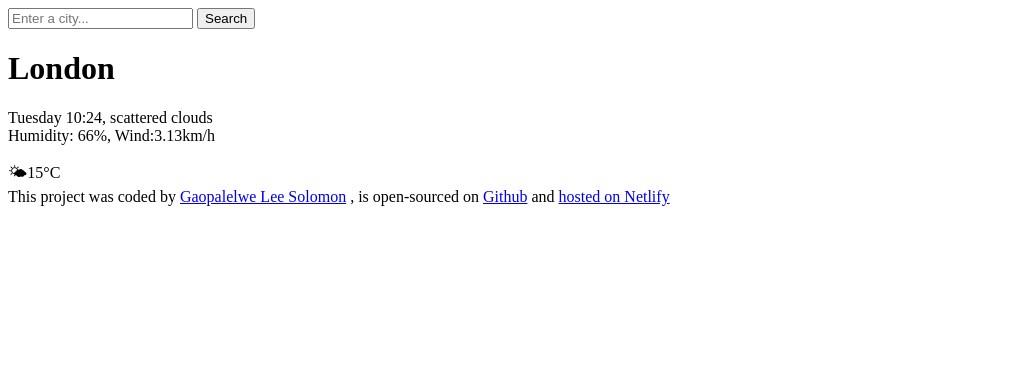
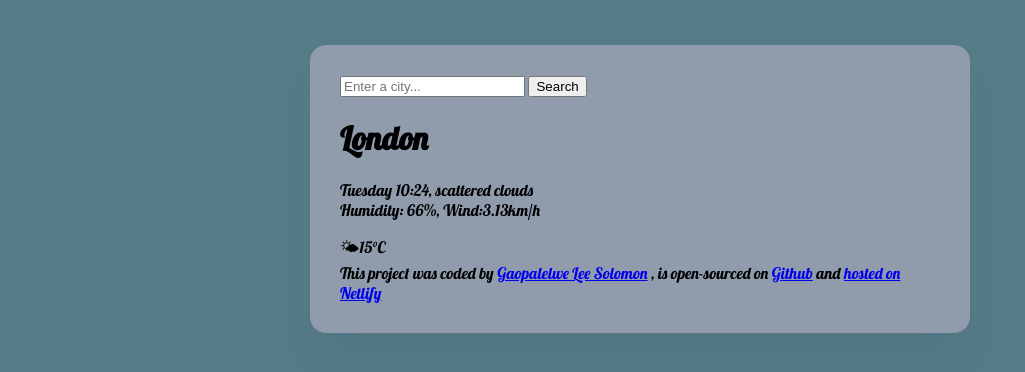
Before and after one commit to solgao/my-first-project, a plain HTML site: page index.html in a window 1280 px wide. Shown: the whole page, without its empty margins (0-1025 px from the left). Drawn offline with Linux system fonts and the light colour scheme.

Commit message:
Styled the main container and added custom font

```diff
--- a/index.html
+++ b/index.html
@@ -3,9 +3,17 @@
   <head>
     <meta charset="UTF-8" />
     <meta name="viewport" content="width=device-width, initial-scale=1.0" />
+    <link rel="stylesheet" href="src/style.css" />
+    <link rel="preconnect" href="https://fonts.googleapis.com" />
+    <link rel="preconnect" href="https://fonts.gstatic.com" crossorigin />
+    <link
+      href="https://fonts.googleapis.com/css2?family=Lobster&display=swap"
+      rel="stylesheet"
+    />
     <title>Meteology App</title>
   </head>
   <body>
+    <div class="weather-app">
       <header>
         <form>
           <input type="search" placeholder="Enter a city..." required />
@@ -39,5 +47,6 @@
           hosted on Netlify</a
         >
       </footer>
+    </div>
   </body>
 </html>
--- /dev/null
+++ b/src/style.css
@@ -0,0 +1,13 @@
+body {
+  background-color: #567c88;
+  font-family: "Lobster", sans-serif;
+}
+
+.weather-app {
+  background: rgb(144, 156, 172);
+  max-width: 600px;
+  margin: 45px auto;
+  box-shadow: 0 30px 50px rgba(65, 50, 100, 0.08);
+  border-radius: 16px;
+  padding: 30px;
+}
```
Lines whose indentation alone changed are shown as unchanged.
